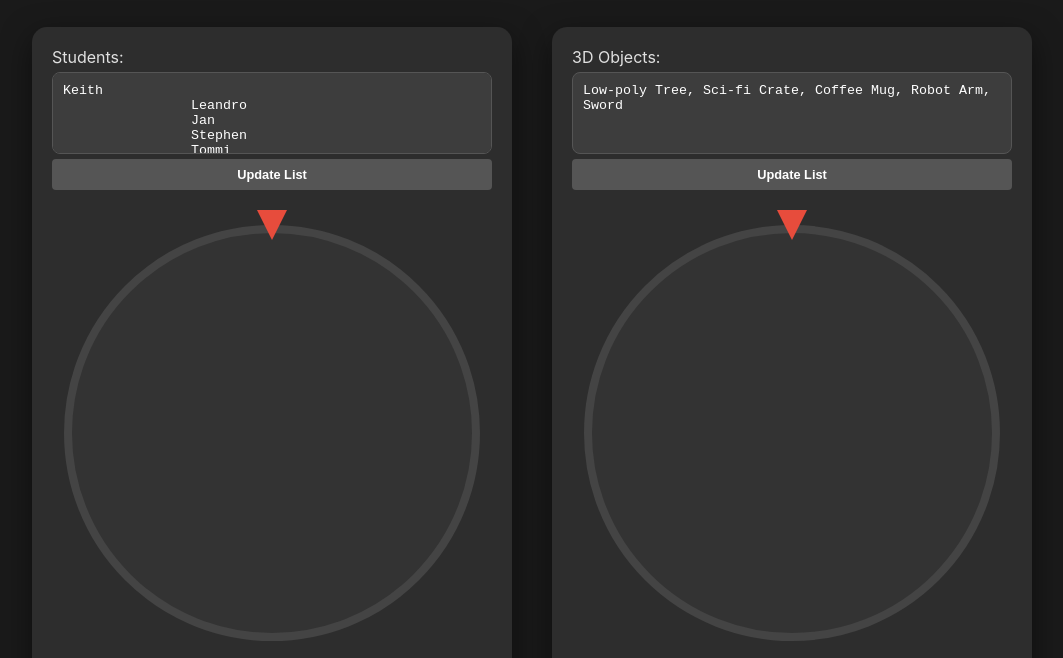
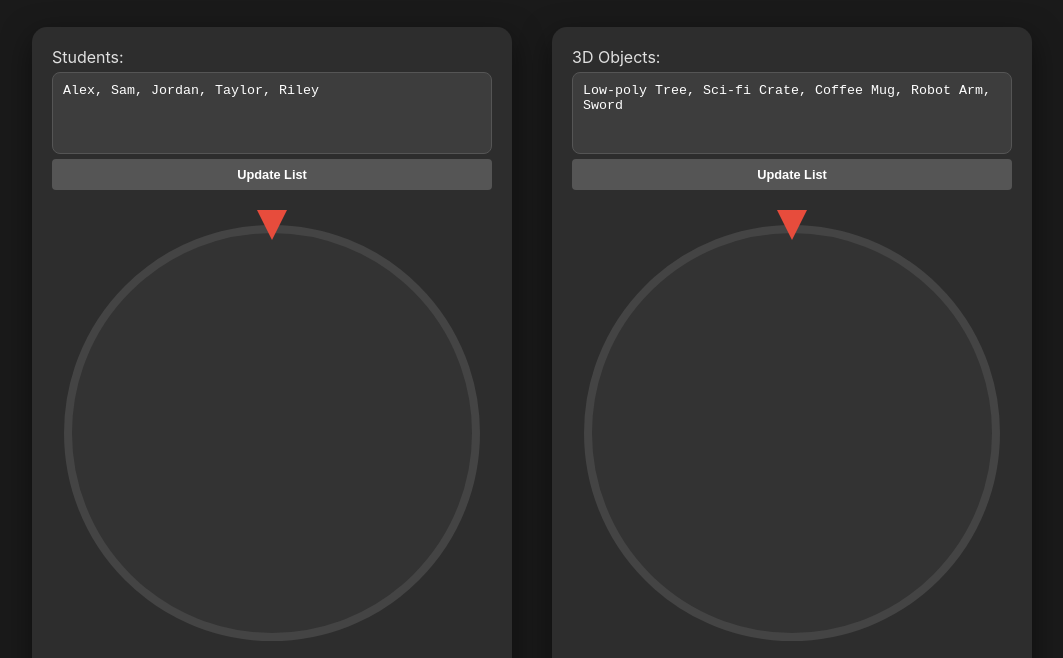
Before and after one commit to DEREDOC111/KJkas, a plain HTML site: page index.html in a window 1280 px wide. Shown: the part 141-799 px from the top of the page, without its empty margins (108-1171 px from the left). Drawn offline with Linux system fonts and the light colour scheme.

Commit message:
Update index.html

```diff
--- a/index.html
+++ b/index.html
@@ -17,11 +17,7 @@
         <section class="wheel-box">
             <div class="controls">
                 <label for="list1">Students:</label>
-                <textarea id="list1" placeholder="Names (comma separated)">Keith
-                Leandro
-                Jan
-                Stephen
-                Tommi</textarea>
+                <textarea id="list1" placeholder="Names (comma separated)">Alex, Sam, Jordan, Taylor, Riley</textarea>
                 <button class="update-btn" onclick="updateWheel(1)">Update List</button>
             </div>
             <div class="pointer"></div>
```
